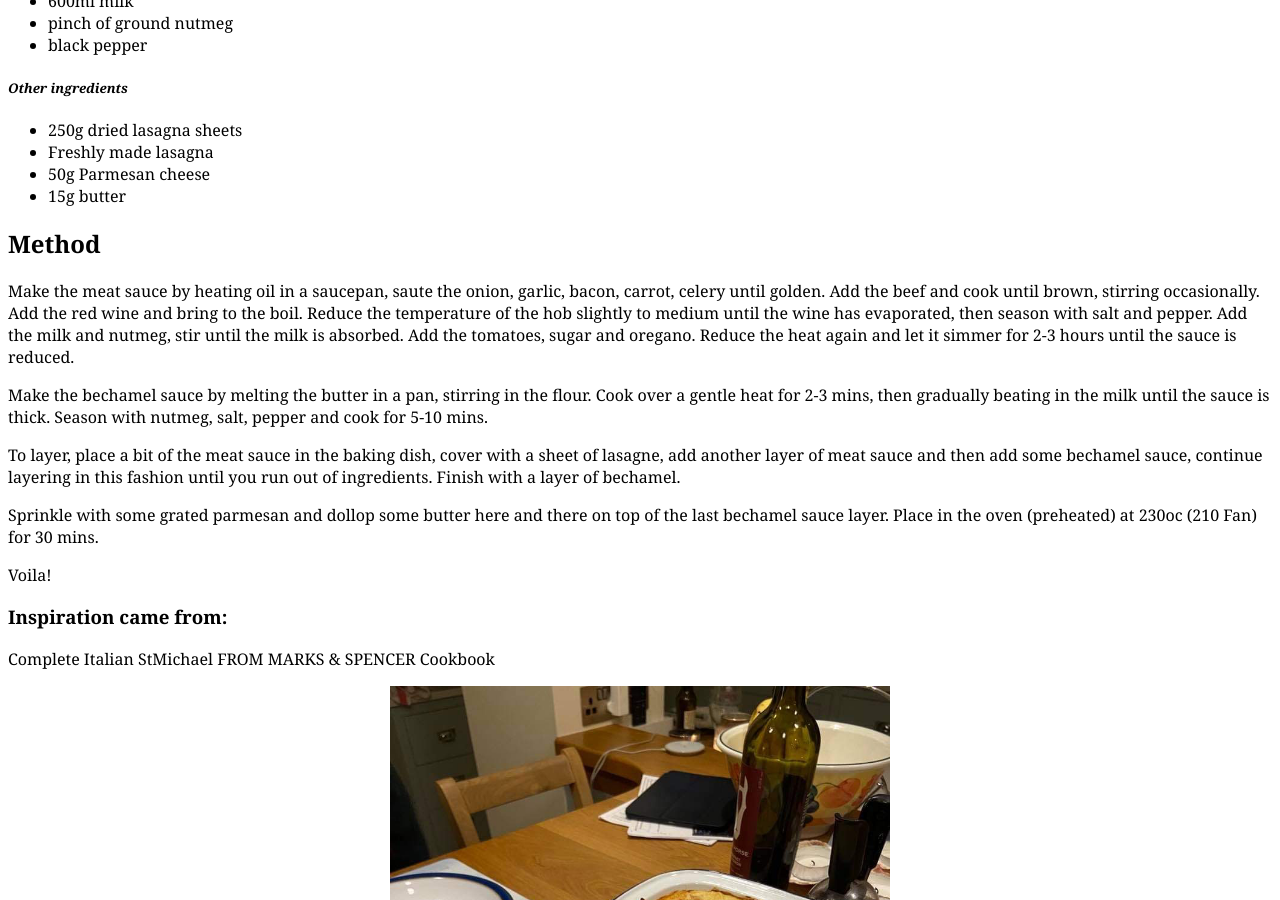
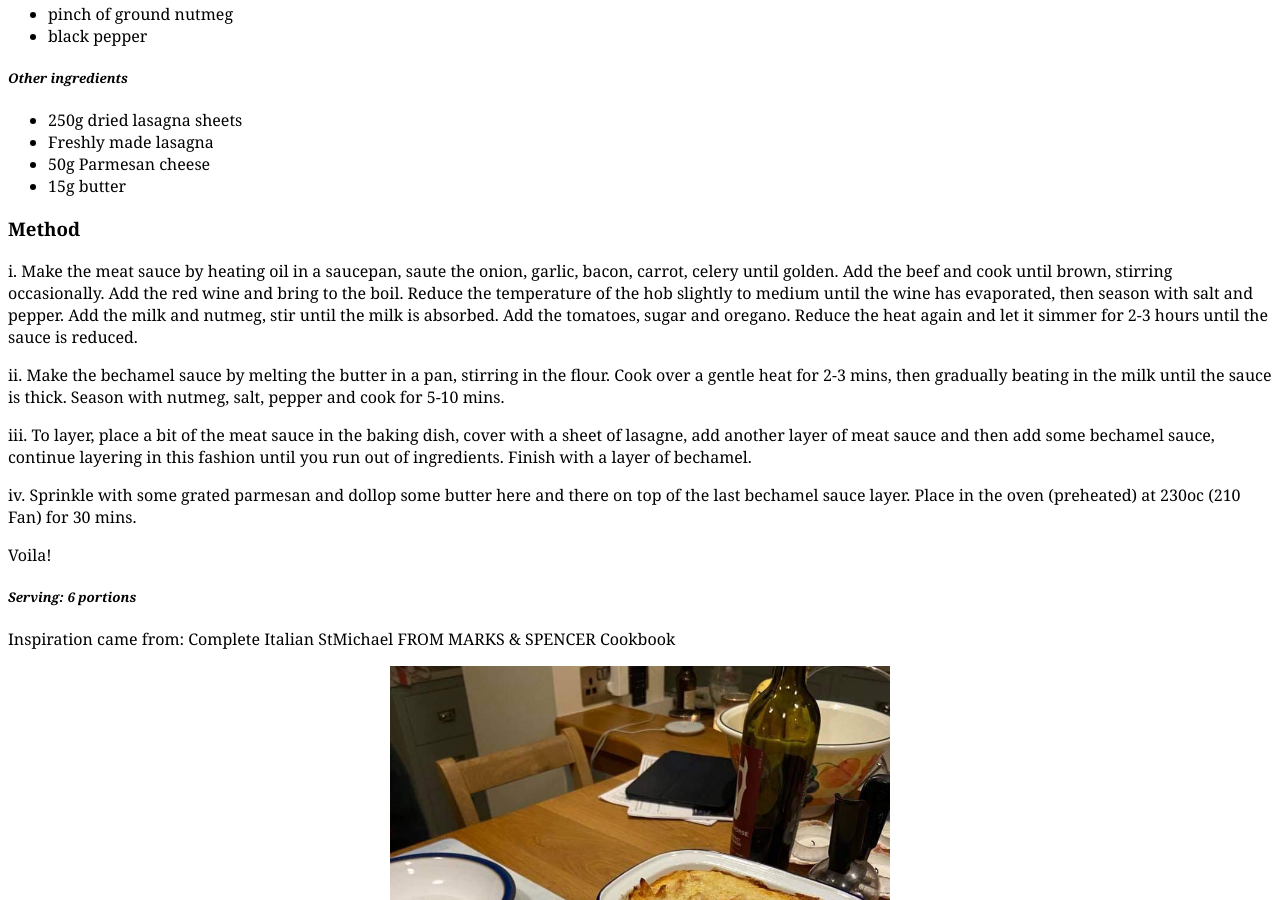
Before and after one commit to Hol1999/Hollyrecipewebsite, a Jekyll site: the page built from _recipes/recipe3.md, in a window 1280 px wide and 900 px high, scrolled down 935 px. Built offline with Jekyll 4.4.1, drawn with Linux system fonts in a browser that asks for light colours; some of the changed text lies outside the part shown.

Commit message:
Update Recipes “recipe3”

```diff
--- a/_recipes/recipe3.md
+++ b/_recipes/recipe3.md
@@ -45,20 +45,20 @@ Lasagne is the correct spelling, although it has become more regularly referred
 * 50g Parmesan cheese
 * 15g butter
 
-## Method
+### Method
 
-Make the meat sauce by heating oil in a saucepan, saute the onion, garlic, bacon, carrot, celery until golden. Add the beef and cook until brown, stirring occasionally. Add the red wine and bring to the boil. Reduce the temperature of the hob slightly to medium until the wine has evaporated, then season with salt and pepper. Add the milk and nutmeg, stir until the milk is absorbed. Add the tomatoes, sugar and oregano. Reduce the heat again and let it simmer for 2-3 hours until the sauce is reduced.
+i. Make the meat sauce by heating oil in a saucepan, saute the onion, garlic, bacon, carrot, celery until golden. Add the beef and cook until brown, stirring occasionally. Add the red wine and bring to the boil. Reduce the temperature of the hob slightly to medium until the wine has evaporated, then season with salt and pepper. Add the milk and nutmeg, stir until the milk is absorbed. Add the tomatoes, sugar and oregano. Reduce the heat again and let it simmer for 2-3 hours until the sauce is reduced.
 
-Make the bechamel sauce by melting the butter in a pan, stirring in the flour. Cook over a gentle heat for 2-3 mins, then gradually beating in the milk until the sauce is thick.  Season with nutmeg, salt, pepper and cook for 5-10 mins.
+ii. Make the bechamel sauce by melting the butter in a pan, stirring in the flour. Cook over a gentle heat for 2-3 mins, then gradually beating in the milk until the sauce is thick.  Season with nutmeg, salt, pepper and cook for 5-10 mins.
 
-To layer, place a bit of the meat sauce in the baking dish, cover with a sheet of lasagne, add another layer of meat sauce and then add some bechamel sauce, continue layering in this fashion until you run out of ingredients. Finish with a layer of bechamel.
+iii. To layer, place a bit of the meat sauce in the baking dish, cover with a sheet of lasagne, add another layer of meat sauce and then add some bechamel sauce, continue layering in this fashion until you run out of ingredients. Finish with a layer of bechamel.
 
-Sprinkle with some grated parmesan and dollop some butter here and there on top of the last bechamel sauce layer. Place in the oven (preheated) at 230oc (210 Fan) for 30 mins.
+iv. Sprinkle with some grated parmesan and dollop some butter here and there on top of the last bechamel sauce layer. Place in the oven (preheated) at 230oc (210 Fan) for 30 mins.
 
 Voila!
 
-### Inspiration came from:
+##### Serving: 6 portions
 
-Complete Italian StMichael FROM MARKS & SPENCER Cookbook
+Inspiration came from: Complete Italian StMichael FROM MARKS & SPENCER Cookbook
 
-![Two dishes of cooked Lasagna on a table ](../uploads/lasagna.jpg "Lasagna for the family")
+![Two dishes of cooked Lasagne on a table ](../uploads/lasagna.jpg "Lasagne for the family")
```
Also changed, not shown: other parts of _recipes/recipe3.md (+3 -3 lines).
